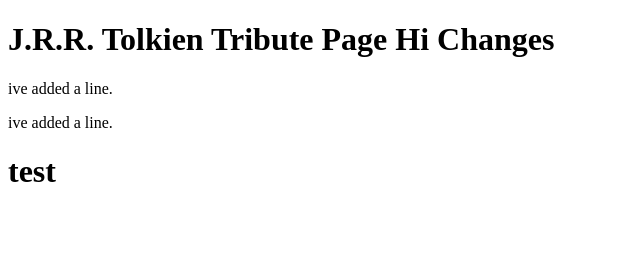
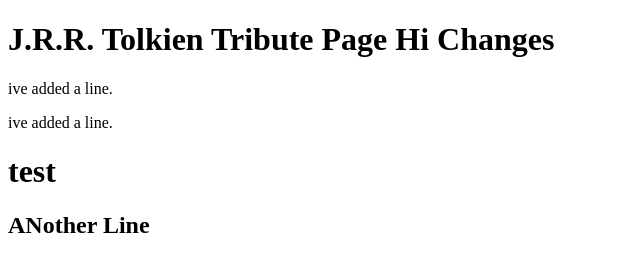
Before and after one commit to orion2509/fcc-projects, a plain HTML site: page index.html in a window 1280 px wide. Shown: the whole page, without its empty margins (0-640 px from the left). Drawn offline with Linux system fonts and the light colour scheme.

Commit message:
SFS Test_1

```diff
--- a/index.html
+++ b/index.html
@@ -20,3 +20,4 @@
 <p> ive added a line.</p>
 <p> ive added a line.</p>
 <h1>test</h1>
+<h2>ANother Line</h2>
```
